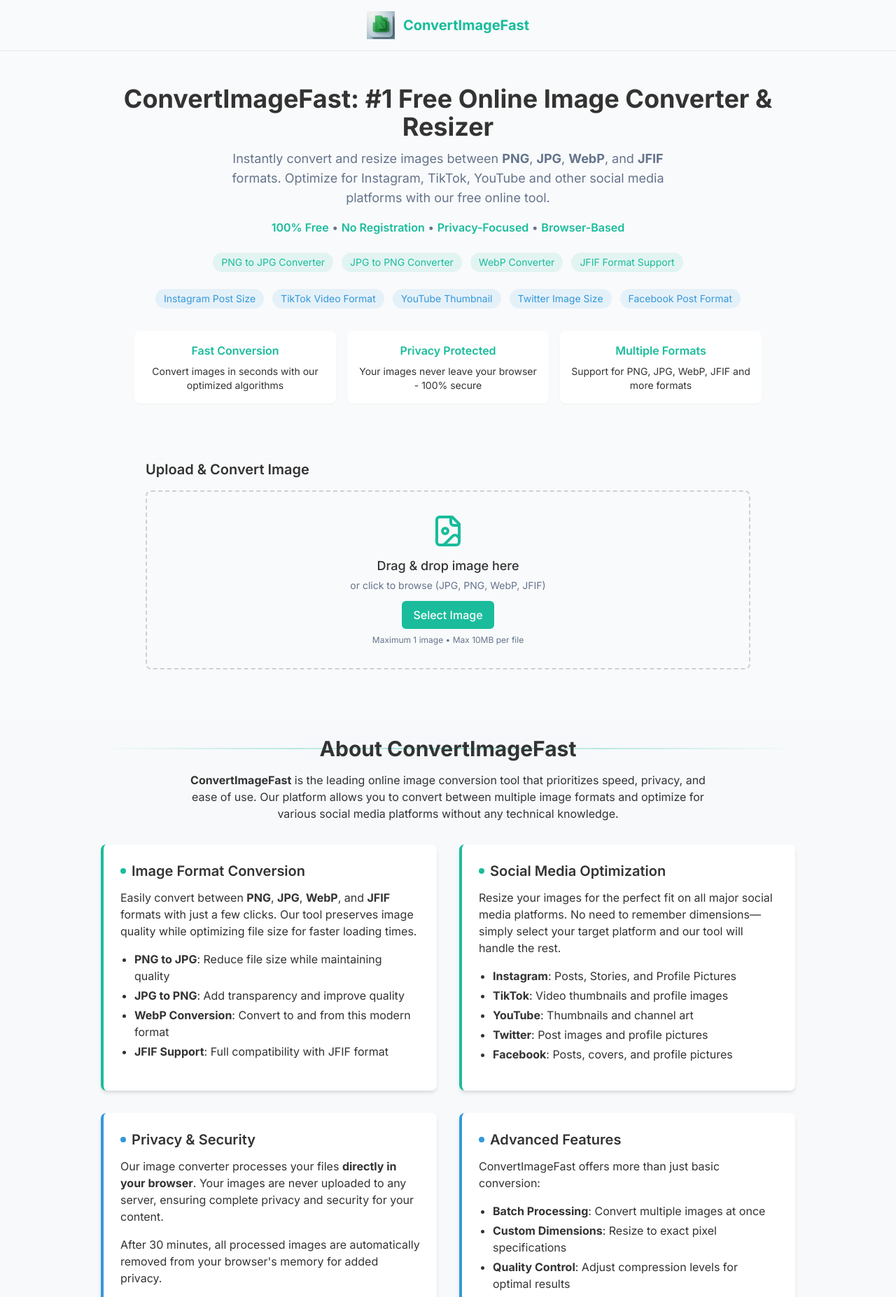
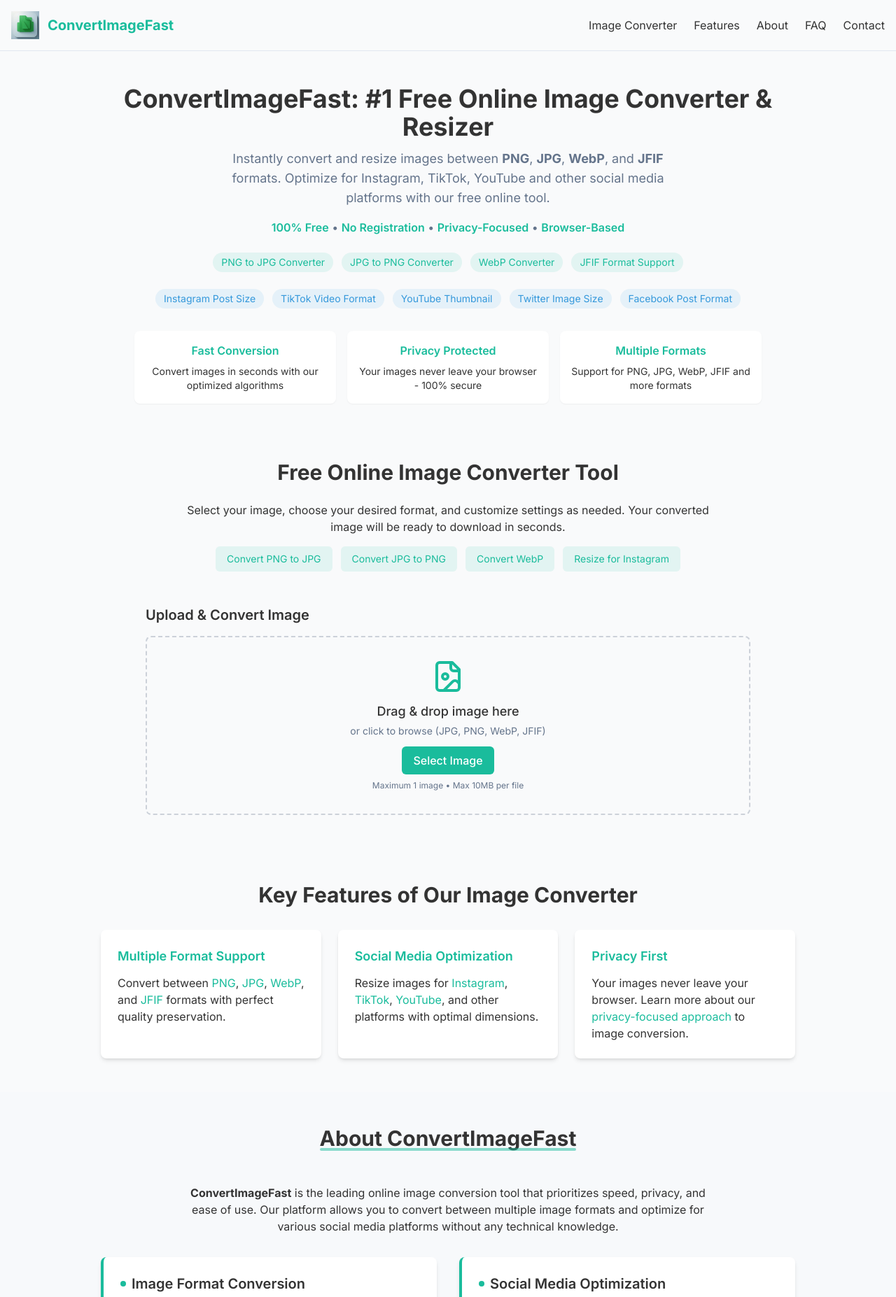
Before and after one commit to bilyv/imageconvert, a React (Vite) app: page / in a window 1280 px wide. Shown: the top 1854 px of the page at 70% size. Built offline with nearby package versions, Linux system fonts and the light colour scheme.

Commit message:
Add H2 tags and internal links for better SEO

```diff
--- a/src/pages/Index.tsx
+++ b/src/pages/Index.tsx
@@ -102,11 +102,24 @@ const Index = () => {
 
       {/* Header Navigation */}
       <header className="border-b border-border">
-        <div className="max-w-7xl mx-auto px-4 py-4 flex items-center justify-center">
-          <div className="flex items-center space-x-3">
-            <img src="/green-file-icon.png" alt="ConvertImageFast Logo" className="h-10 w-10" />
-            <span className="text-xl font-bold text-app-primary">ConvertImageFast</span>
+        <div className="max-w-7xl mx-auto px-4 py-4 flex flex-col md:flex-row items-center justify-between">
+          <div className="flex items-center space-x-3 mb-4 md:mb-0">
+            <a href="/" className="flex items-center space-x-3">
+              <img src="/green-file-icon.png" alt="ConvertImageFast Logo" className="h-10 w-10" />
+              <span className="text-xl font-bold text-app-primary">ConvertImageFast</span>
+            </a>
           </div>
+
+          {/* Main Navigation */}
+          <nav aria-label="Main Navigation">
+            <ul className="flex flex-wrap items-center justify-center gap-6">
+              <li><a href="#tools" className="text-app-text hover:text-app-primary transition-colors">Image Converter</a></li>
+              <li><a href="#features" className="text-app-text hover:text-app-primary transition-colors">Features</a></li>
+              <li><a href="#about" className="text-app-text hover:text-app-primary transition-colors">About</a></li>
+              <li><a href="#faq-heading" className="text-app-text hover:text-app-primary transition-colors">FAQ</a></li>
+              <li><a href="#contact" className="text-app-text hover:text-app-primary transition-colors">Contact</a></li>
+            </ul>
+          </nav>
         </div>
       </header>
 
@@ -164,16 +177,52 @@ const Index = () => {
 
       {/* Main Content / Tool Section */}
       <main className="pb-12" id="tools">
+        <div className="max-w-5xl mx-auto px-4 mb-8">
+          <h2 id="converter-heading" className="text-2xl md:text-3xl font-bold text-center text-app-text mb-6 pt-4">
+            Free Online Image Converter Tool
+          </h2>
+          <p className="text-center max-w-3xl mx-auto mb-4">
+            Select your image, choose your desired format, and customize settings as needed.
+            Your converted image will be ready to download in seconds.
+          </p>
+          <div className="flex flex-wrap justify-center gap-3 mb-8">
+            <a href="#convert-png-jpg" className="px-4 py-2 bg-app-primary/10 text-app-primary rounded-md text-sm hover:bg-app-primary/20 transition-colors">Convert PNG to JPG</a>
+            <a href="#convert-jpg-png" className="px-4 py-2 bg-app-primary/10 text-app-primary rounded-md text-sm hover:bg-app-primary/20 transition-colors">Convert JPG to PNG</a>
+            <a href="#convert-webp" className="px-4 py-2 bg-app-primary/10 text-app-primary rounded-md text-sm hover:bg-app-primary/20 transition-colors">Convert WebP</a>
+            <a href="#instagram-size" className="px-4 py-2 bg-app-primary/10 text-app-primary rounded-md text-sm hover:bg-app-primary/20 transition-colors">Resize for Instagram</a>
+          </div>
+        </div>
         <ImageConverter />
+
+        {/* Features Section */}
+        <div id="features" className="max-w-5xl mx-auto px-4 mt-16">
+          <h2 className="text-2xl md:text-3xl font-bold text-center text-app-text mb-8 pt-4">
+            Key Features of Our Image Converter
+          </h2>
+          <div className="grid grid-cols-1 md:grid-cols-3 gap-6">
+            <div className="bg-white p-6 rounded-lg shadow-md">
+              <h3 className="text-lg font-semibold mb-3 text-app-primary">Multiple Format Support</h3>
+              <p>Convert between <a href="#convert-png-jpg" className="text-app-primary hover:underline">PNG</a>, <a href="#convert-jpg-png" className="text-app-primary hover:underline">JPG</a>, <a href="#convert-webp" className="text-app-primary hover:underline">WebP</a>, and <a href="#convert-jfif" className="text-app-primary hover:underline">JFIF</a> formats with perfect quality preservation.</p>
+            </div>
+            <div className="bg-white p-6 rounded-lg shadow-md">
+              <h3 className="text-lg font-semibold mb-3 text-app-primary">Social Media Optimization</h3>
+              <p>Resize images for <a href="#instagram-size" className="text-app-primary hover:underline">Instagram</a>, <a href="#tiktok-format" className="text-app-primary hover:underline">TikTok</a>, <a href="#youtube-thumbnail" className="text-app-primary hover:underline">YouTube</a>, and other platforms with optimal dimensions.</p>
+            </div>
+            <div className="bg-white p-6 rounded-lg shadow-md">
+              <h3 className="text-lg font-semibold mb-3 text-app-primary">Privacy First</h3>
+              <p>Your images never leave your browser. Learn more about our <a href="#about" className="text-app-primary hover:underline">privacy-focused approach</a> to image conversion.</p>
+            </div>
+          </div>
+        </div>
       </main>
 
       {/* About Section with enhanced design and social media resize information */}
       <section id="about" className="py-12 bg-muted/20" aria-labelledby="about-heading">
         <div className="max-w-5xl mx-auto px-4">
-          <div className="relative flex items-center justify-center mb-8">
-            <div className="h-0.5 bg-gradient-to-r from-transparent via-app-primary/50 to-transparent w-full"></div>
-            <h2 id="about-heading" className="text-2xl md:text-3xl font-bold text-center text-app-text bg-muted/20 px-6 absolute">
+          <div className="text-center mb-8">
+            <h2 id="about-heading" className="text-2xl md:text-3xl font-bold text-app-text mb-4 inline-block relative">
               About ConvertImageFast
+              <div className="h-1 bg-app-primary/50 w-full absolute bottom-0 left-0 rounded-full"></div>
             </h2>
           </div>
 
@@ -258,13 +307,16 @@ const Index = () => {
       </section>
 
       {/* FAQ Section with improved design and platform-specific information */}
-      <section className="py-12" aria-labelledby="faq-heading">
+      <section id="faq" className="py-12" aria-labelledby="faq-heading">
         <div className="max-w-5xl mx-auto px-4">
-          <div className="relative flex items-center justify-center mb-10">
-            <div className="h-0.5 bg-gradient-to-r from-transparent via-app-accent/50 to-transparent w-full"></div>
-            <h2 id="faq-heading" className="text-2xl md:text-3xl font-bold text-center text-app-text bg-app-background px-6 absolute">
+          <div className="text-center mb-10">
+            <h2 id="faq-heading" className="text-2xl md:text-3xl font-bold text-app-text mb-4 inline-block relative">
               Frequently Asked Questions
+              <div className="h-1 bg-app-accent/50 w-full absolute bottom-0 left-0 rounded-full"></div>
             </h2>
+            <p className="max-w-3xl mx-auto">
+              Find answers to common questions about our image conversion and resizing tools. Can't find what you're looking for? <a href="#contact" className="text-app-primary hover:underline">Contact us</a>.
+            </p>
           </div>
 
           <div className="space-y-6">
@@ -422,15 +474,29 @@ const Index = () => {
       </section>
 
       {/* Contact Section */}
-      <section id="contact" className="py-12 bg-muted/20">
+      <section id="contact" className="py-12 bg-muted/20" aria-labelledby="contact-heading">
         <div className="max-w-5xl mx-auto px-4 text-center">
-          <h2 className="text-2xl md:text-3xl font-bold text-app-text mb-4">Have Questions?</h2>
-          <p className="mb-6">
-            Feel free to reach out if you have any questions about our image conversion and resizing tools.
+          <h2 id="contact-heading" className="text-2xl md:text-3xl font-bold text-app-text mb-4 inline-block relative">
+            Contact Us
+            <div className="h-1 bg-app-primary/50 w-full absolute bottom-0 left-0 rounded-full"></div>
+          </h2>
+          <p className="mb-6 max-w-2xl mx-auto">
+            Have questions about our <a href="#tools" className="text-app-primary hover:underline">image converter</a>,
+            <a href="#instagram-size" className="text-app-primary hover:underline">social media resizing</a>, or
+            <a href="#convert-png-jpg" className="text-app-primary hover:underline">format conversion</a>?
+            We're here to help! Reach out to our team for assistance.
           </p>
-          <a href="mailto:contact@convertimagefast.com" className="text-app-primary hover:underline">
-            contact@convertimagefast.com
-          </a>
+          <div className="flex flex-col items-center justify-center space-y-4">
+            <a href="mailto:contact@convertimagefast.com" className="text-app-primary hover:underline flex items-center">
+              <svg xmlns="http://www.w3.org/2000/svg" className="h-5 w-5 mr-2" fill="none" viewBox="0 0 24 24" stroke="currentColor">
+                <path strokeLinecap="round" strokeLinejoin="round" strokeWidth={2} d="M3 8l7.89 5.26a2 2 0 002.22 0L21 8M5 19h14a2 2 0 002-2V7a2 2 0 00-2-2H5a2 2 0 00-2 2v10a2 2 0 002 2z" />
+              </svg>
+              contact@convertimagefast.com
+            </a>
+            <p className="text-sm text-muted-foreground">
+              We typically respond within 24 hours.
+            </p>
+          </div>
         </div>
       </section>
 
@@ -495,7 +561,20 @@ const Index = () => {
           </div>
 
           <div className="mt-4 text-xs text-center text-muted-foreground/70">
-            <p>Convert and resize images between PNG, JPG, WebP, JFIF formats. Optimize for Instagram, TikTok, YouTube, Twitter, Facebook and more - all for free, with no sign-up required.</p>
+            <p>
+              <a href="#tools" className="hover:text-app-primary transition-colors">Convert</a> and
+              <a href="#instagram-size" className="hover:text-app-primary transition-colors"> resize</a> images between
+              <a href="#convert-png-jpg" className="hover:text-app-primary transition-colors"> PNG</a>,
+              <a href="#convert-jpg-png" className="hover:text-app-primary transition-colors"> JPG</a>,
+              <a href="#convert-webp" className="hover:text-app-primary transition-colors"> WebP</a>,
+              <a href="#convert-jfif" className="hover:text-app-primary transition-colors"> JFIF</a> formats.
+              Optimize for <a href="#instagram-size" className="hover:text-app-primary transition-colors">Instagram</a>,
+              <a href="#tiktok-format" className="hover:text-app-primary transition-colors"> TikTok</a>,
+              <a href="#youtube-thumbnail" className="hover:text-app-primary transition-colors"> YouTube</a>,
+              <a href="#twitter-size" className="hover:text-app-primary transition-colors"> Twitter</a>,
+              <a href="#facebook-format" className="hover:text-app-primary transition-colors"> Facebook</a> and more -
+              all for free, with no sign-up required.
+            </p>
           </div>
         </div>
       </footer>
```
